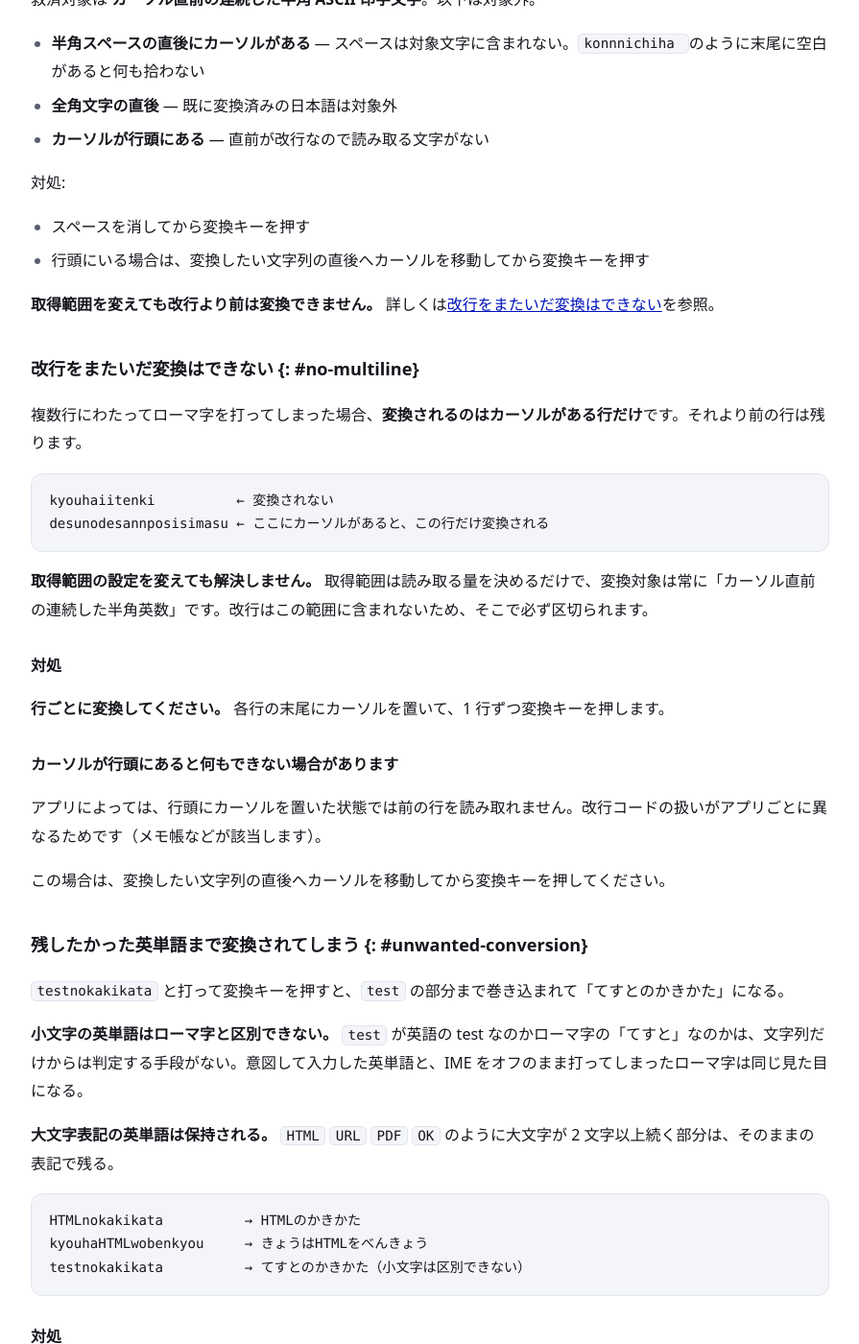
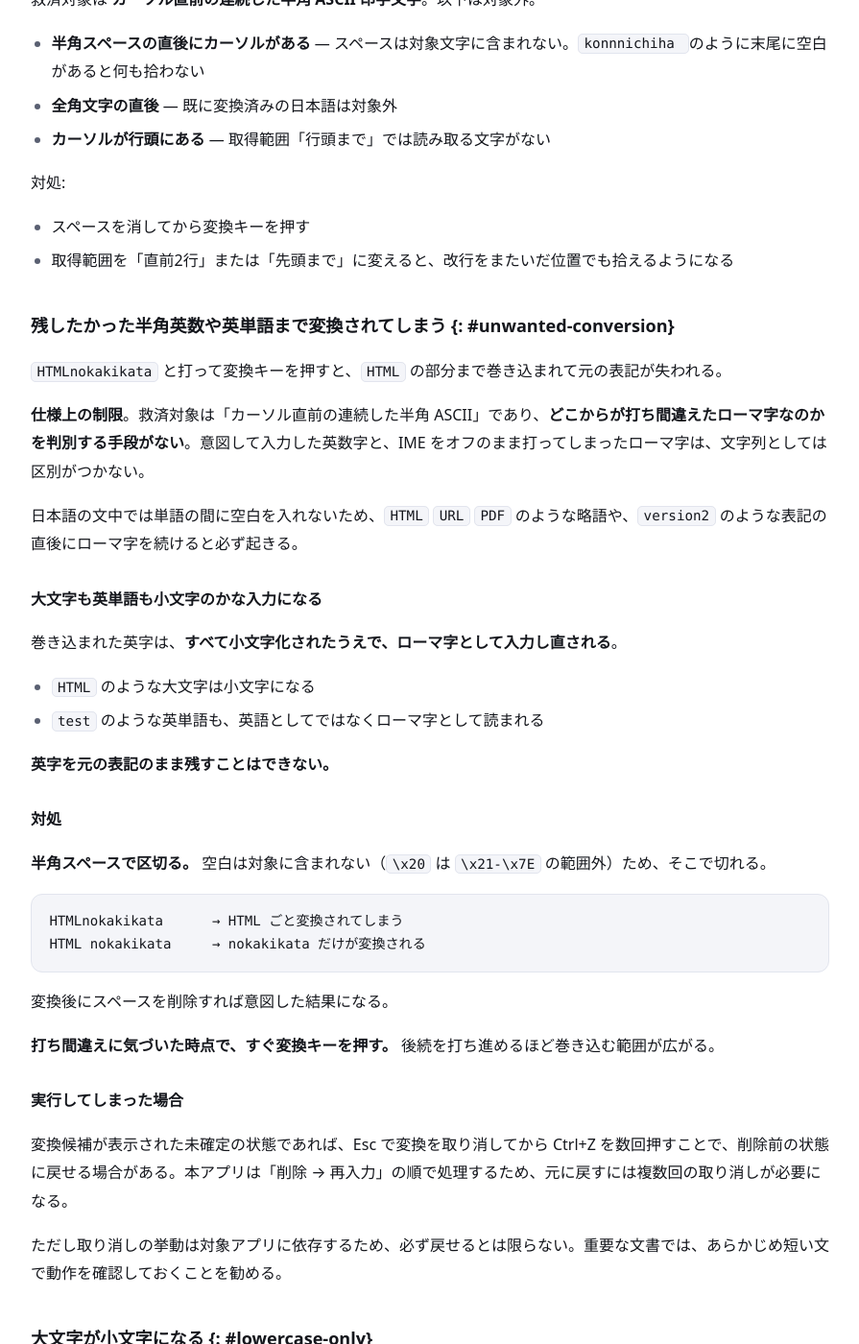
Before and after one commit to moappsupport/ro-maji_IME_Rescue, a Jekyll site: the page built from troubleshooting.md, in a window 1280 px wide and 1400 px high, scrolled down 3951 px. Shown: the whole window at 96% size, without its empty margins (192-1087 px from the left). Built offline with Jekyll 4.4.1, drawn with Linux system fonts in a browser that asks for light colours; some of the changed text lies outside the part shown.

Commit message:
サイトを一時的に 1.0.2 の内容へ戻す
1.0.3 の内容（大文字保持・改行の制限）を Store 公開前に公開してしまったため
差し戻す。Store はまだ 1.0.2 で、購入者が読む説明と実際のアプリが食い違う。

docs/ のみを 7b9cb86 時点へ戻す。TROUBLESHOOTING.md・APP_SPEC.md・
STORE_LISTING.md は 1.0.3 の内容のまま維持する。

注意: docs/troubleshooting.md は TROUBLESHOOTING.md からの生成物のため、
Store 公開までは ./sync-site.sh を実行しないこと。実行すると 1.0.3 の内容が
再び docs/ へ入る。

Store 公開後の復帰手順（このコミットを打ち消す）:

  git revert <このコミット> --no-commit
  ./sync-site.sh
  git add docs/ && git commit -m "サイトを 1.0.3 の内容に更新"
  git subtree push --prefix=docs site main

Co-Authored-By: Claude Opus 5 <noreply@anthropic.com>

````diff
--- a/troubleshooting.md
+++ b/troubleshooting.md
@@ -108,57 +108,37 @@ Shift+Left で選択した範囲が、対象の文字列と一致しなかった
 
 - **半角スペースの直後にカーソルがある** — スペースは対象文字に含まれない。`konnnichiha ` のように末尾に空白があると何も拾わない
 - **全角文字の直後** — 既に変換済みの日本語は対象外
-- **カーソルが行頭にある** — 直前が改行なので読み取る文字がない
+- **カーソルが行頭にある** — 取得範囲「行頭まで」では読み取る文字がない
 
 対処:
 
 - スペースを消してから変換キーを押す
-- 行頭にいる場合は、変換したい文字列の直後へカーソルを移動してから変換キーを押す
+- 取得範囲を「直前2行」または「先頭まで」に変えると、改行をまたいだ位置でも拾えるようになる
 
-**取得範囲を変えても改行より前は変換できません。** 詳しくは[改行をまたいだ変換はできない](#no-multiline)を参照。
+### 残したかった半角英数や英単語まで変換されてしまう {: #unwanted-conversion}
 
-### 改行をまたいだ変換はできない {: #no-multiline}
+`HTMLnokakikata` と打って変換キーを押すと、`HTML` の部分まで巻き込まれて元の表記が失われる。
 
-複数行にわたってローマ字を打ってしまった場合、**変換されるのはカーソルがある行だけ**です。それより前の行は残ります。
+**仕様上の制限**。救済対象は「カーソル直前の連続した半角 ASCII」であり、**どこからが打ち間違えたローマ字なのかを判別する手段がない**。意図して入力した英数字と、IME をオフのまま打ってしまったローマ字は、文字列としては区別がつかない。
 
-```
-kyouhaiitenki          ← 変換されない
-desunodesannposisimasu ← ここにカーソルがあると、この行だけ変換される
-```
+日本語の文中では単語の間に空白を入れないため、`HTML` `URL` `PDF` のような略語や、`version2` のような表記の直後にローマ字を続けると必ず起きる。
 
-**取得範囲の設定を変えても解決しません。** 取得範囲は読み取る量を決めるだけで、変換対象は常に「カーソル直前の連続した半角英数」です。改行はこの範囲に含まれないため、そこで必ず区切られます。
+#### 大文字も英単語も小文字のかな入力になる
+
+巻き込まれた英字は、**すべて小文字化されたうえで、ローマ字として入力し直される**。
+
+- `HTML` のような大文字は小文字になる
+- `test` のような英単語も、英語としてではなくローマ字として読まれる
+
+**英字を元の表記のまま残すことはできない。**
 
 #### 対処
 
-**行ごとに変換してください。** 各行の末尾にカーソルを置いて、1 行ずつ変換キーを押します。
-
-#### カーソルが行頭にあると何もできない場合があります
-
-アプリによっては、行頭にカーソルを置いた状態では前の行を読み取れません。改行コードの扱いがアプリごとに異なるためです（メモ帳などが該当します）。
-
-この場合は、変換したい文字列の直後へカーソルを移動してから変換キーを押してください。
-
-### 残したかった英単語まで変換されてしまう {: #unwanted-conversion}
-
-`testnokakikata` と打って変換キーを押すと、`test` の部分まで巻き込まれて「てすとのかきかた」になる。
-
-**小文字の英単語はローマ字と区別できない。** `test` が英語の test なのかローマ字の「てすと」なのかは、文字列だけからは判定する手段がない。意図して入力した英単語と、IME をオフのまま打ってしまったローマ字は同じ見た目になる。
-
-**大文字表記の英単語は保持される。** `HTML` `URL` `PDF` `OK` のように大文字が 2 文字以上続く部分は、そのままの表記で残る。
+**半角スペースで区切る。** 空白は対象に含まれない（`\x20` は `\x21-\x7E` の範囲外）ため、そこで切れる。
 
 ```
-HTMLnokakikata          → HTMLのかきかた
-kyouhaHTMLwobenkyou     → きょうはHTMLをべんきょう
-testnokakikata          → てすとのかきかた（小文字は区別できない）
-```
-
-#### 対処
-
-小文字の英単語を残したい場合は、**半角スペースで区切る。** 空白は対象に含まれない（`\x20` は `\x21-\x7E` の範囲外）ため、そこで切れる。
-
-```
-testnokakikata      → test ごと変換されてしまう
-test nokakikata     → nokakikata だけが変換される
+HTMLnokakikata      → HTML ごと変換されてしまう
+HTML nokakikata     → nokakikata だけが変換される
 ```
 
 変換後にスペースを削除すれば意図した結果になる。
@@ -173,19 +153,9 @@ test nokakikata     → nokakikata だけが変換される
 
 ### 大文字が小文字になる {: #lowercase-only}
 
-大文字が保持されるのは、**2 文字以上続いている場合**だけ。1 文字だけの大文字は小文字になる。
+`OKdesu` のように大文字を含む文字列を変換すると、大文字のまま残らない。
 
-| 入力 | 結果 | 理由 |
-|---|---|---|
-| `HTMLnokakikata` | `HTMLのかきかた` | 大文字が 2 文字以上続く |
-| `OKdesu` | `OKです` | 同上 |
-| `HTML` | `HTML` | 同上（変換されずそのまま残る） |
-| `Konnnichiha` | `こんにちは` | 大文字が 1 文字 |
-| `desuI` | `ですい` | 同上 |
-
-単独の大文字を小文字にするのは、**文頭を大文字にしただけのローマ字**（`Konnnichiha`）を変換できるようにするため。日本語 IME は大文字が 1 文字だけの場合、その文字以降を半角英数として扱うので、そのまま送ると一切変換されない。
-
-大文字 1 文字を残したい場合は、[「残したかった英単語まで変換されてしまう」](#unwanted-conversion)と同じく、残したい部分との間に半角スペースを入れる。
+**現在の仕様**。救済対象の文字列はすべて小文字化して IME に送るため、大文字と小文字は区別されない。回避策は[「残したかった半角英数や英単語まで変換されてしまう」](#unwanted-conversion)と同じで、残したい部分との間に半角スペースを入れる。
 
 ### クリップボードの内容が消える／戻らない {: #clipboard-not-restored}
 
@@ -274,7 +244,6 @@ Windows の UIPI（User Interface Privilege Isolation）により、権限の低
 以下は設定では解決できない。
 
 - **キーボードに変換キーが無い**（英語配列 / US・ANSI）。トリガーは変換キーのみで、本アプリ側に割り当てを変更する機能は無い。外部のキー割り当てツールで変換キーを送れるようにすれば動作する
-- **改行をまたいだ変換**。変換対象は常にカーソルがある行だけで、取得範囲を変えても前の行は拾えない（[詳細](#no-multiline)）
 - 対象アプリが Ctrl+C・Shift+Home などの標準的なキー操作に対応していない
 - 対象アプリが管理者権限で動いている（本アプリも同じ権限で起動すれば動く）
 - パスワード欄など、内容を読み取れない入力欄
@@ -408,18 +377,10 @@ result: Success
     },
     {
       "@type": "Question",
-      "name": "改行をまたいだ変換はできない",
+      "name": "残したかった半角英数や英単語まで変換されてしまう",
       "acceptedAnswer": {
         "@type": "Answer",
-        "text": "複数行にわたってローマ字を打ってしまった場合、変換されるのはカーソルがある行だけです。それより前の行は残ります。"
-      }
-    },
-    {
-      "@type": "Question",
-      "name": "残したかった英単語まで変換されてしまう",
-      "acceptedAnswer": {
-        "@type": "Answer",
-        "text": "testnokakikata と打って変換キーを押すと、test の部分まで巻き込まれててすとのかきかたになる。"
+        "text": "HTMLnokakikata と打って変換キーを押すと、HTML の部分まで巻き込まれて元の表記が失われる。"
       }
     },
     {
@@ -427,7 +388,7 @@ result: Success
       "name": "大文字が小文字になる",
       "acceptedAnswer": {
         "@type": "Answer",
-        "text": "大文字が保持されるのは、2 文字以上続いている場合だけ。1 文字だけの大文字は小文字になる。"
+        "text": "OKdesu のように大文字を含む文字列を変換すると、大文字のまま残らない。"
       }
     },
     {
````
Also changed, not shown: index.md (+8 -21 lines).
